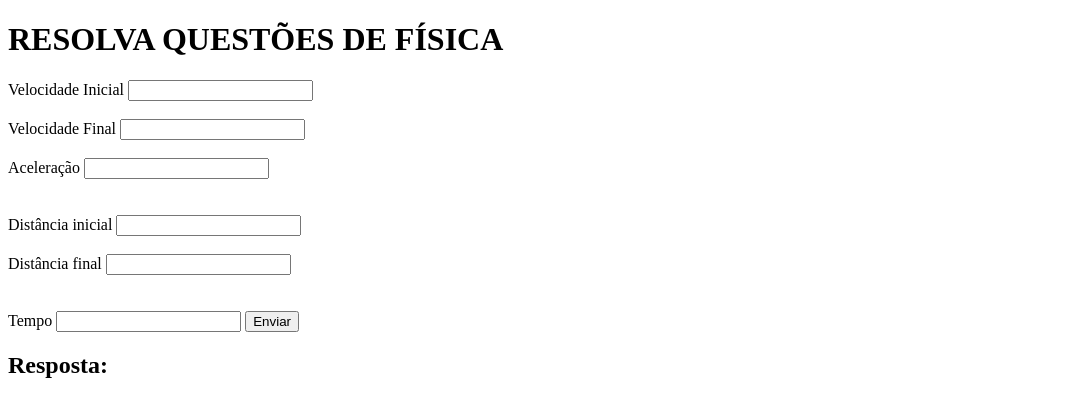
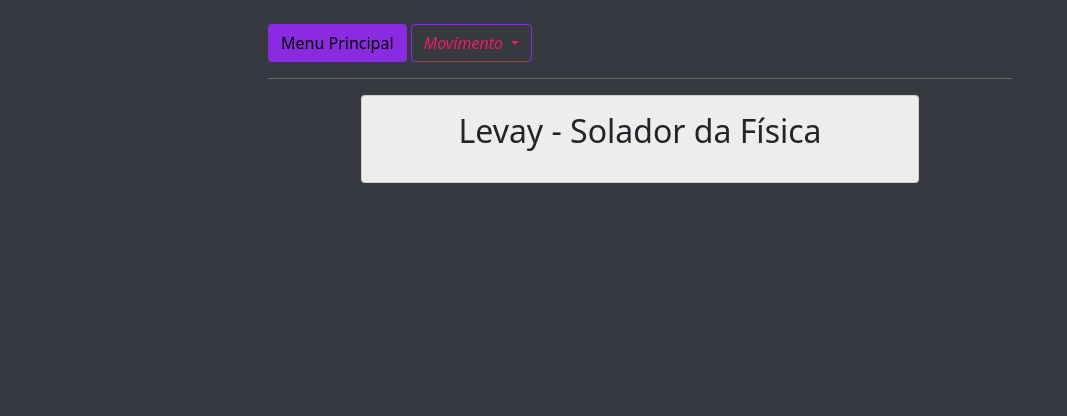
Before and after one commit to Phytion1318/site-calculadora-fisica, a plain HTML site: page index.html in a window 1280 px wide. Shown: the whole page, without its empty margins (0-1067 px from the left). Drawn offline with nearby package versions, Linux system fonts and the light colour scheme.

Commit message:
Comecei a desenvolver os Menus e mexer no estilo do site. Também produzi mais uma fórmula de MUV utilisando toricelli

```diff
--- a/calculo.js
+++ /dev/null
@@ -1,30 +0,0 @@
-const RESPOSTA = document.getElementById('resposta')
-
-
-function torriceliVf(vi, ai, si, sf) {
-
-
-
-    return Math.sqrt((vi * vi) + (2 * ai * sf))
-  }
-
-
-function calcular(){
-  event.preventDefault();
-
-  let lVI = parseFloat(document.getElementById('vi').value)
-  let lVF = parseFloat(document.getElementById('vf').value)
-  let lAI = parseFloat(document.getElementById('ai').value)
-  let lSI = parseFloat(document.getElementById('si').value)
-  let lSF = parseFloat(document.getElementById('sf').value)
-  let lTF = parseFloat(document.getElementById('tf').value)
-
-
-
-if (isNaN(lVF) && isNaN(lTF)){
-  let resposta = torriceliVf(lVI, lAI, lSI, lSF)
-
-
-    RESPOSTA.innerHTML = resposta
-    event.preventDefault();
-} }
--- /dev/null
+++ b/css/custom.css
@@ -0,0 +1,22 @@
+.btn-purple {
+  color: #000;
+  background-color: #8a2be2;
+  border-color: ##3c0672;
+}
+
+.btn-purple:focus {
+    box-shadow: 0 0 0 0.25rem rgba(153, 50, 204, 0.5);
+}
+
+.btn-outline-purple{
+    color: #E91E63;
+    border-color: #8a2be2;
+  }
+  .btn-outline-purple:hover {
+    color: #000;
+    background-color: #8a2be2;
+    border-color: #3c0672;
+  }
+
+  .btn-outline-purple:focus {
+      box-shadow: 0 0 0 0.25rem rgba(153, 50, 204, 0.5);
--- a/index.html
+++ b/index.html
@@ -2,36 +2,30 @@
 <html lang="pt-br" dir="ltr">
   <head>
     <meta charset="utf-8">
-    <title>Cálculo de física</title>
+    <title>Levay - Solador da Física</title>
+
+    <link href="https://cdn.jsdelivr.net/npm/bootstrap@5.1.0/dist/css/bootstrap.min.css" rel="stylesheet" integrity="sha384-KyZXEAg3QhqLMpG8r+8fhAXLRk2vvoC2f3B09zVXn8CA5QIVfZOJ3BCsw2P0p/We" crossorigin="anonymous">
+    <link href="css/custom.css" rel="stylesheet">
+
   </head>
-  <body>
-    <h1> RESOLVA QUESTÕES DE FÍSICA </h1>
-  <form  action="#" method="post" onsubmit="calcular()">
-      <label for="vi">Velocidade Inicial </label>
-        <input id="vi"> <br> <br>
-      <label for="vf">Velocidade Final</label>
-        <input id="vf"> <br> <br>
-      <label for="ai">Aceleração</label>
-        <input id="ai">
+  <body class="container mt-4" style="background-color: #363940;">
+    <div class="dropdown col-8 offset-2">
+      <a href="index.html"><button class="btn btn-purple">Menu Principal</button></a>
+      <button class="btn btn-outline-purple dropdown-toggle" type="button" id="dropdownMenuMovimento" data-bs-toggle="dropdown" aria-expanded="false"><em class="h6">Movimento</em> </button>
+      <ul class="dropdown-menu dropdown-menu-dark" aria-labelledby="dropdownMenuMovimento">
+        <li><a class="dropdown-item" href="muv.html">Uniformemente Variado</a></li>
+        <li><a class="dropdown-item" href="#">Retilíneo Uniforme</a></li>
+      </ul>
+      <hr style="color: #ededed">
+    </div>
 
-      <br> <br> <br>
+    <div class="card card-body col-6 offset-3" style="background-color: #ededed; text-align: center;">
+      <h2> Levay - Solador da Física </h2>
+      <h3>
 
-        <label for="si"> Distância inicial </label>
-          <input id="si"> <br> <br>
-        <label for="sf">Distância final</label>
-          <input id="sf">
 
-          <br> <br> <br>
+    </div>
 
-          <label for="tf"> Tempo </label>
-            <input id="tf">
-
-          <button> Enviar </button>
-
-        </form>
-
-        <h2> Resposta: </h2><h3 id="resposta"></h3>
-
-          <script src="calculo.js"></script>
+    <script src="https://cdn.jsdelivr.net/npm/bootstrap@5.1.0/dist/js/bootstrap.bundle.min.js" integrity="sha384-U1DAWAznBHeqEIlVSCgzq+c9gqGAJn5c/t99JyeKa9xxaYpSvHU5awsuZVVFIhvj" crossorigin="anonymous"></script>
   </body>
 </html>
```
Also changed, not shown: js/muvCalculo.js (added, +44 -0 lines), muv.html (added, +55 -0 lines), Fórmulas.txt.
